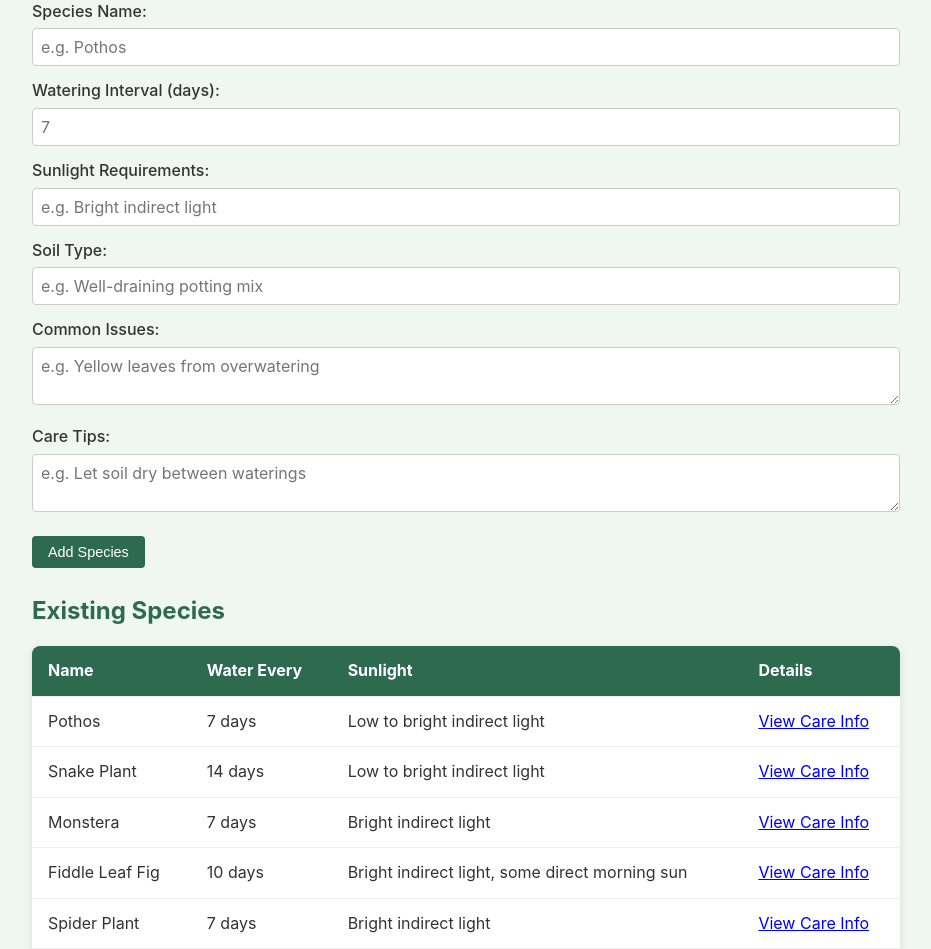
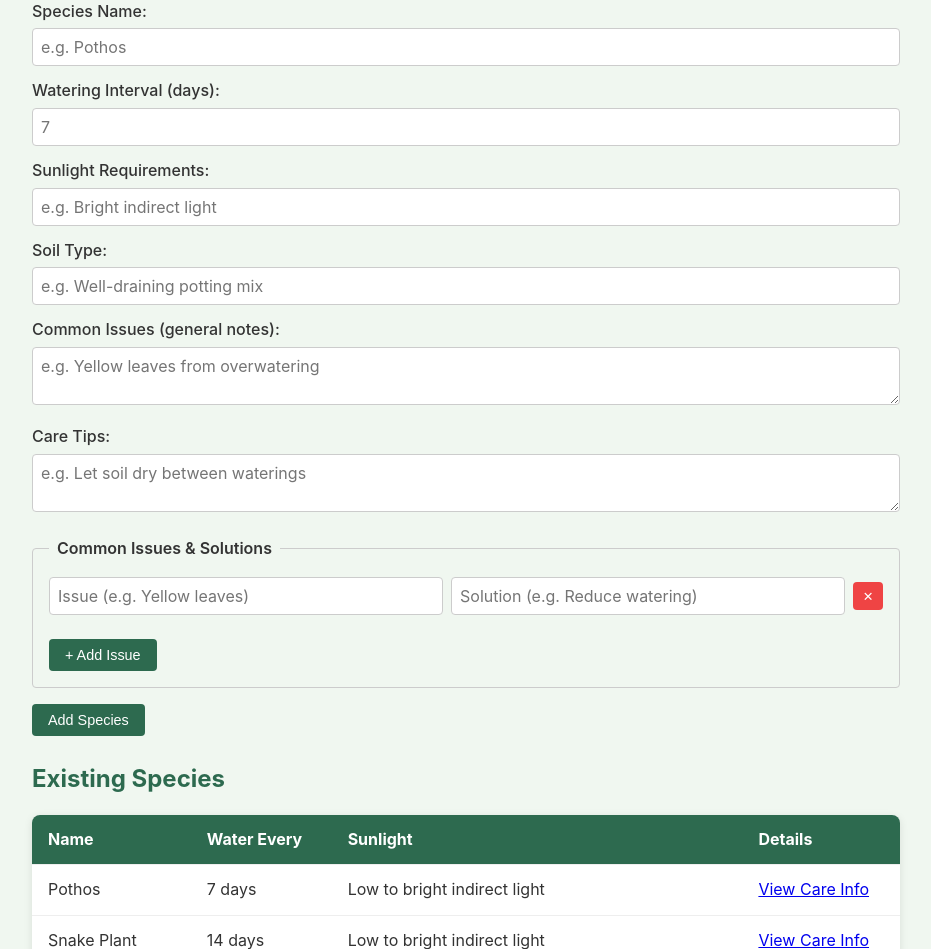
Before and after one commit to DataWranglerRyan/sproutz, a Flask app: page /species in a window 1280 px wide. Shown: the part 166-1115 px from the top of the page, without its empty margins (174-1105 px from the left). Run offline with Flask 3, Linux system fonts and the light colour scheme.

Commit message:
Add dynamic issue/solution pairs to species creation form
- Species form now has an 'Issues & Solutions' section with paired inputs
- Users can add/remove rows dynamically with JS
- Issue/solution pairs saved as SpeciesIssue records on form submit

Co-authored-by: Copilot App <223556219+Copilot@users.noreply.github.com>

```diff
--- a/app/routes.py
+++ b/app/routes.py
@@ -63,6 +63,20 @@ def manage_species():
             care_tips=care_tips,
         )
         db.session.add(species)
+        db.session.flush()  # get species.id before adding issues
+
+        # Add issue/solution pairs
+        issues = request.form.getlist("issue[]")
+        solutions = request.form.getlist("solution[]")
+        for issue, solution in zip(issues, solutions):
+            if issue.strip() and solution.strip():
+                from app.models import SpeciesIssue
+                db.session.add(SpeciesIssue(
+                    species_id=species.id,
+                    issue=issue.strip(),
+                    solution=solution.strip(),
+                ))
+
         db.session.commit()
         flash(f"Added species: {name}", "success")
         return redirect(url_for("main.manage_species"))
--- a/app/static/style.css
+++ b/app/static/style.css
@@ -148,6 +148,45 @@ textarea {
     color: #b91c1c;
 }
 
+.issues-fieldset {
+    border: 1px solid #ccc;
+    border-radius: 4px;
+    padding: 1rem;
+    margin-top: 1rem;
+}
+
+.issues-fieldset legend {
+    font-weight: 600;
+    padding: 0 0.5rem;
+}
+
+.issue-row {
+    display: flex;
+    gap: 0.5rem;
+    margin-bottom: 0.5rem;
+    align-items: center;
+}
+
+.issue-row input {
+    flex: 1;
+    margin-top: 0;
+}
+
+.issue-row .remove-row {
+    margin-top: 0;
+    padding: 0.4rem 0.6rem;
+    font-size: 0.8rem;
+}
+
+.add-issue-btn {
+    background: #059669;
+    margin-top: 0.5rem;
+}
+
+.add-issue-btn:hover {
+    background: #047857;
+}
+
 .btn {
     display: inline-block;
     margin-top: 1rem;
--- a/app/templates/species.html
+++ b/app/templates/species.html
@@ -16,11 +16,23 @@
     <label for="soil_type">Soil Type:</label>
     <input type="text" id="soil_type" name="soil_type" placeholder="e.g. Well-draining potting mix">
 
-    <label for="common_issues">Common Issues:</label>
+    <label for="common_issues">Common Issues (general notes):</label>
     <textarea id="common_issues" name="common_issues" rows="2" placeholder="e.g. Yellow leaves from overwatering"></textarea>
 
     <label for="care_tips">Care Tips:</label>
     <textarea id="care_tips" name="care_tips" rows="2" placeholder="e.g. Let soil dry between waterings"></textarea>
+
+    <fieldset class="issues-fieldset">
+        <legend>Common Issues &amp; Solutions</legend>
+        <div id="issues-container">
+            <div class="issue-row">
+                <input type="text" name="issue[]" placeholder="Issue (e.g. Yellow leaves)">
+                <input type="text" name="solution[]" placeholder="Solution (e.g. Reduce watering)">
+                <button type="button" class="btn delete remove-row">✕</button>
+            </div>
+        </div>
+        <button type="button" id="add-issue" class="btn add-issue-btn">+ Add Issue</button>
+    </fieldset>
 
     <button type="submit" class="btn">Add Species</button>
 </form>
@@ -48,4 +60,24 @@
     </tbody>
 </table>
 {% endif %}
+
+<script>
+document.getElementById('add-issue').addEventListener('click', function() {
+    const container = document.getElementById('issues-container');
+    const row = document.createElement('div');
+    row.className = 'issue-row';
+    row.innerHTML = `
+        <input type="text" name="issue[]" placeholder="Issue (e.g. Yellow leaves)">
+        <input type="text" name="solution[]" placeholder="Solution (e.g. Reduce watering)">
+        <button type="button" class="btn delete remove-row">✕</button>
+    `;
+    container.appendChild(row);
+});
+
+document.addEventListener('click', function(e) {
+    if (e.target.classList.contains('remove-row')) {
+        e.target.parentElement.remove();
+    }
+});
+</script>
 {% endblock %}
```
